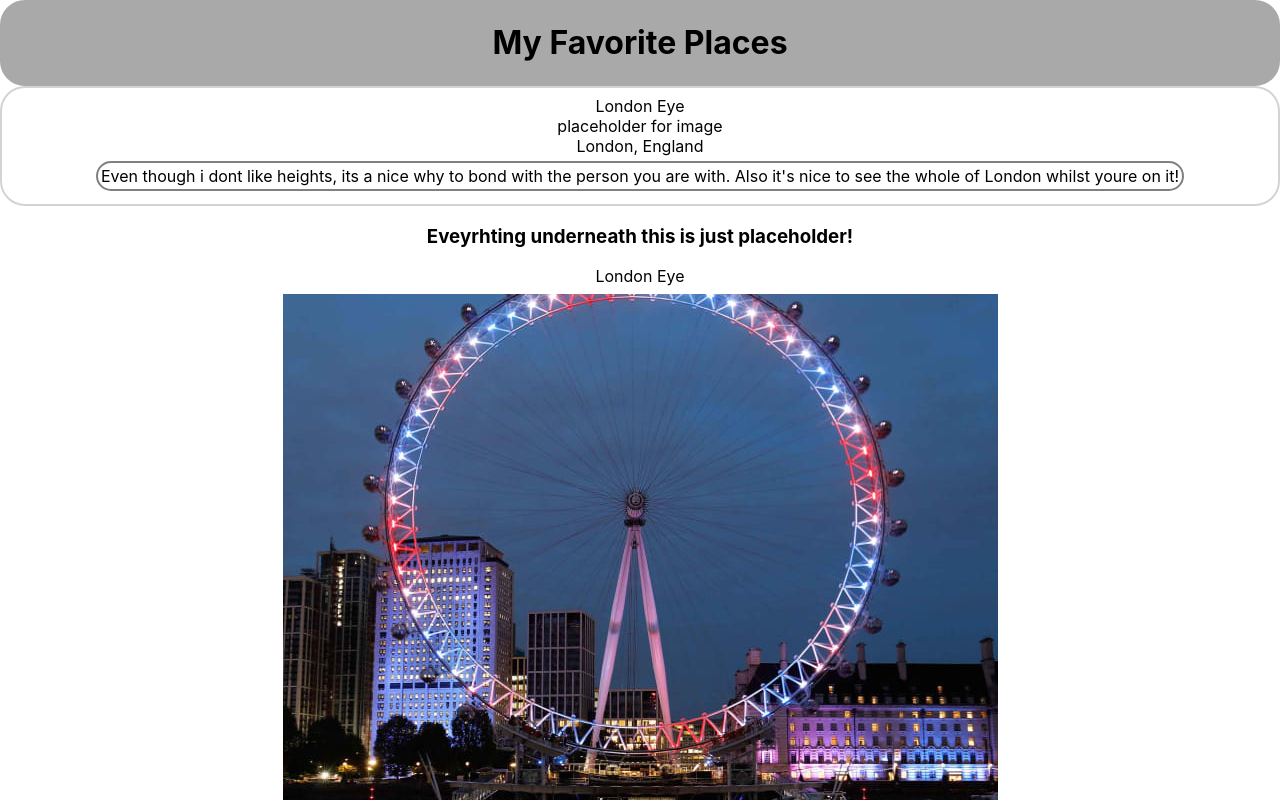
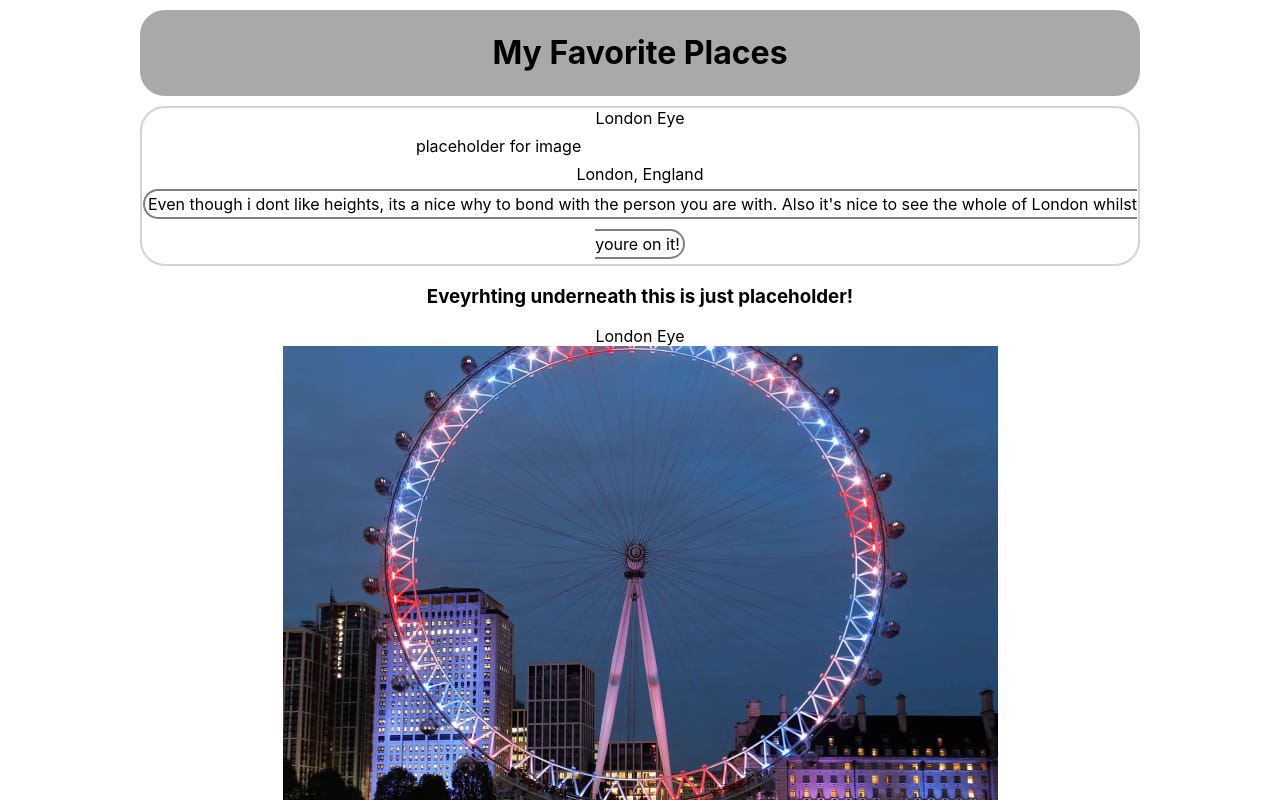
Before and after one commit to bomojowo/favourite-places-react, a React (Create React App) app: page / in a window 1280 px wide. Shown: the top 800 px of the page. Built offline with nearby package versions, Linux system fonts and the light colour scheme.

Commit message:
Added some css to page

```diff
--- a/src/App.css
+++ b/src/App.css
@@ -1,24 +1,30 @@
-.App-header, .footer-content{
+body {
+  padding: 10px;
+  max-width: 1000px;
+  margin: 0 auto;
+}
+
+.App-header,
+.footer-content {
   text-align: center;
   border: 2px solid darkgrey;
-  border-radius: 25px ;
+  border-radius: 25px;
   background-color: darkgrey;
 }
 
-.main-content{
+.main-content {
   text-align: center;
 }
 
-.cardHolder{
+.cardHolder {
   border: 2px solid lightgrey;
   border-radius: 25px;
-  padding: 8px;
+  margin-top: 10px;
   border-collapse: separate;
   border-spacing: 15px, 10rem;
-
 }
 
-.placeWhy{
+.placeWhy {
   border: 2px solid grey;
   border-radius: 25px;
   display: inline;
@@ -26,8 +32,8 @@
   padding: 3px;
 }
 
-.london-eye{
+.placePicture {
   max-width: 70%;
   height: auto;
-  padding:8px;
+  padding: 8px;
 }
```
